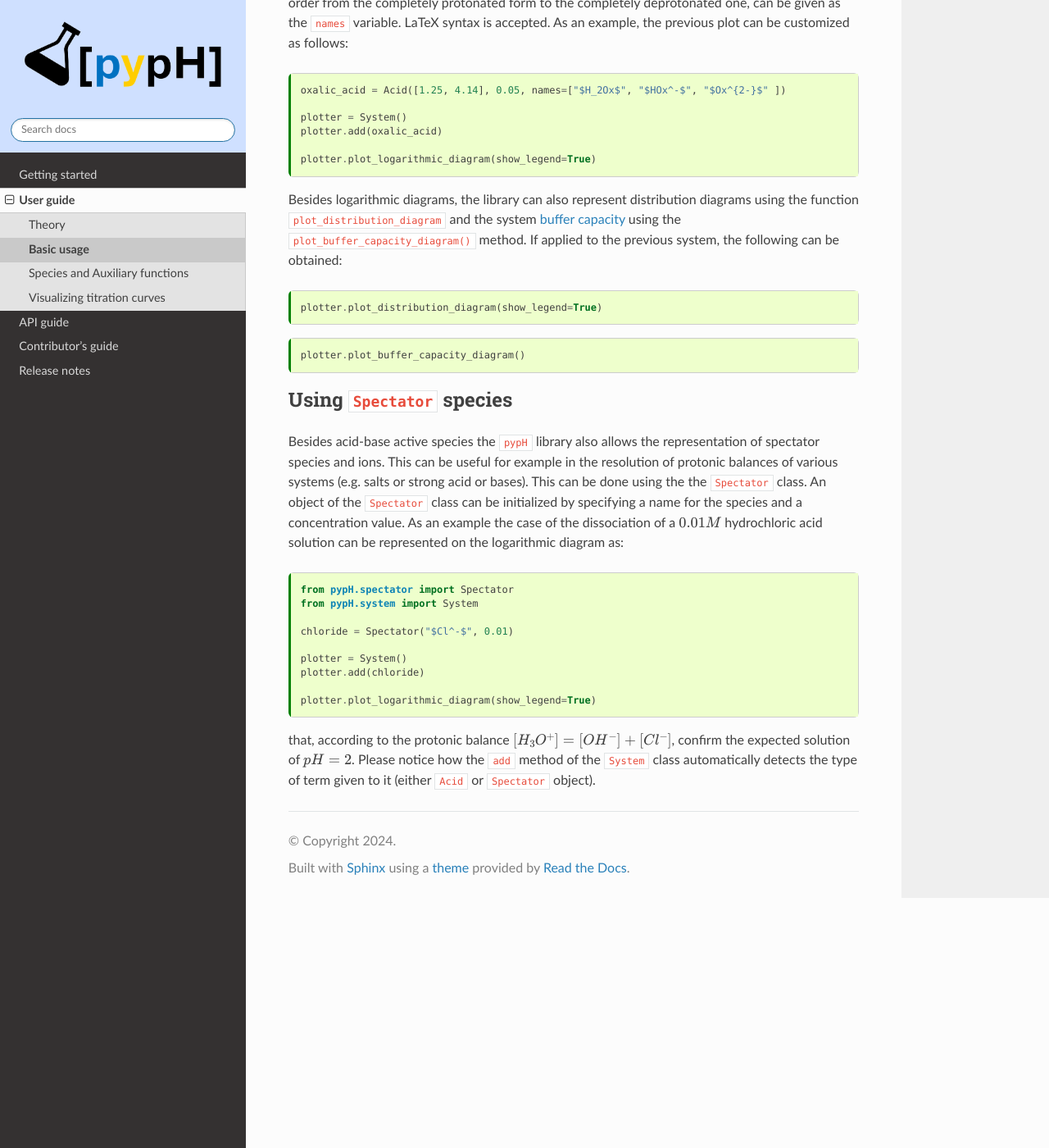
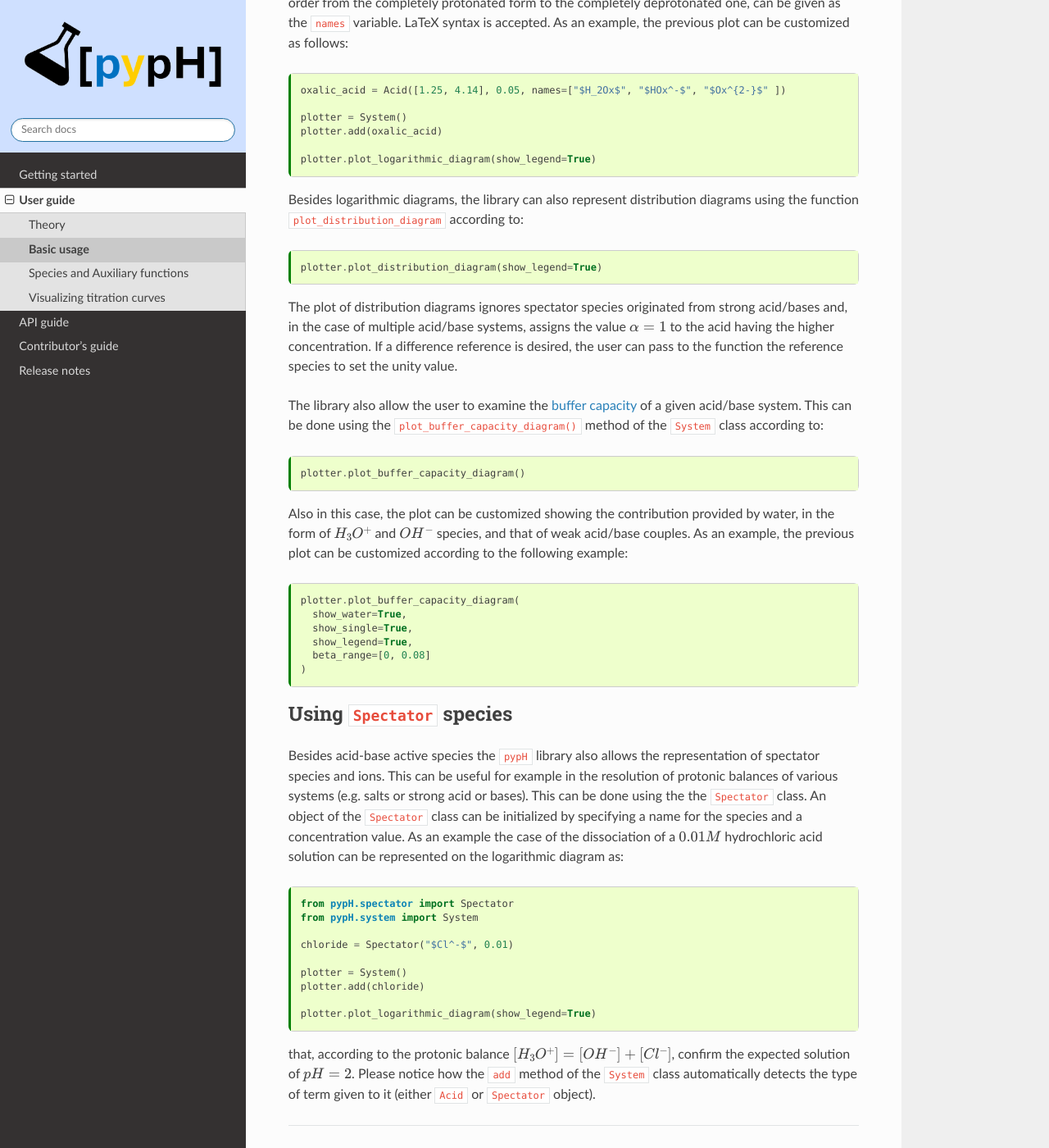
Before and after one commit to ppravatto/pypH, a Jupyter Book: the page built from docs/Guide/plotting.md, in a window 1280 px wide and 1400 px high, scrolled down 1275 px. Shown: the whole window at 82% size. Built offline with Jupyter Book 1.0.4 settings and Sphinx 7.4.7 and the Read the Docs theme 3.1.0, drawn with Linux system fonts in a browser that asks for light colours.

Commit message:
Documentation update

````diff
--- a/docs/Guide/plotting.md
+++ b/docs/Guide/plotting.md
@@ -54,14 +54,29 @@ plotter.add(oxalic_acid)
 plotter.plot_logarithmic_diagram(show_legend=True)
 ```
 
-Besides logarithmic diagrams, the library can also represent distribution diagrams using the function `plot_distribution_diagram` and the system [buffer capacity](buffer-capacity) using the `plot_buffer_capacity_diagram()` method. If applied to the previous system, the following can be obtained:
+Besides logarithmic diagrams, the library can also represent distribution diagrams using the function `plot_distribution_diagram` according to:
 
 ```{code-cell} python
 plotter.plot_distribution_diagram(show_legend=True)
 ```
 
+The plot of distribution diagrams ignores spectator species originated from strong acid/bases and, in the case of multiple acid/base systems, assigns the value $\alpha=1$ to the acid having the higher concentration. If a difference reference is desired, the user can pass to the function the reference species to set the unity value.
+
+The library also allow the user to examine the [buffer capacity](buffer-capacity) of a given acid/base system. This can be done using the `plot_buffer_capacity_diagram()` method of the `System` class according to:
+
 ```{code-cell} python
 plotter.plot_buffer_capacity_diagram()
+```
+
+Also in this case, the plot can be customized showing the contribution provided by water, in the form of $H_3O^+$ and $OH^-$ species, and that of weak acid/base couples. As an example, the previous plot can be customized according to the following example:
+
+```{code-cell} python
+plotter.plot_buffer_capacity_diagram(
+  show_water=True,
+  show_single=True,
+  show_legend=True,
+  beta_range=[0, 0.08]
+)
 ```
 
 
````
